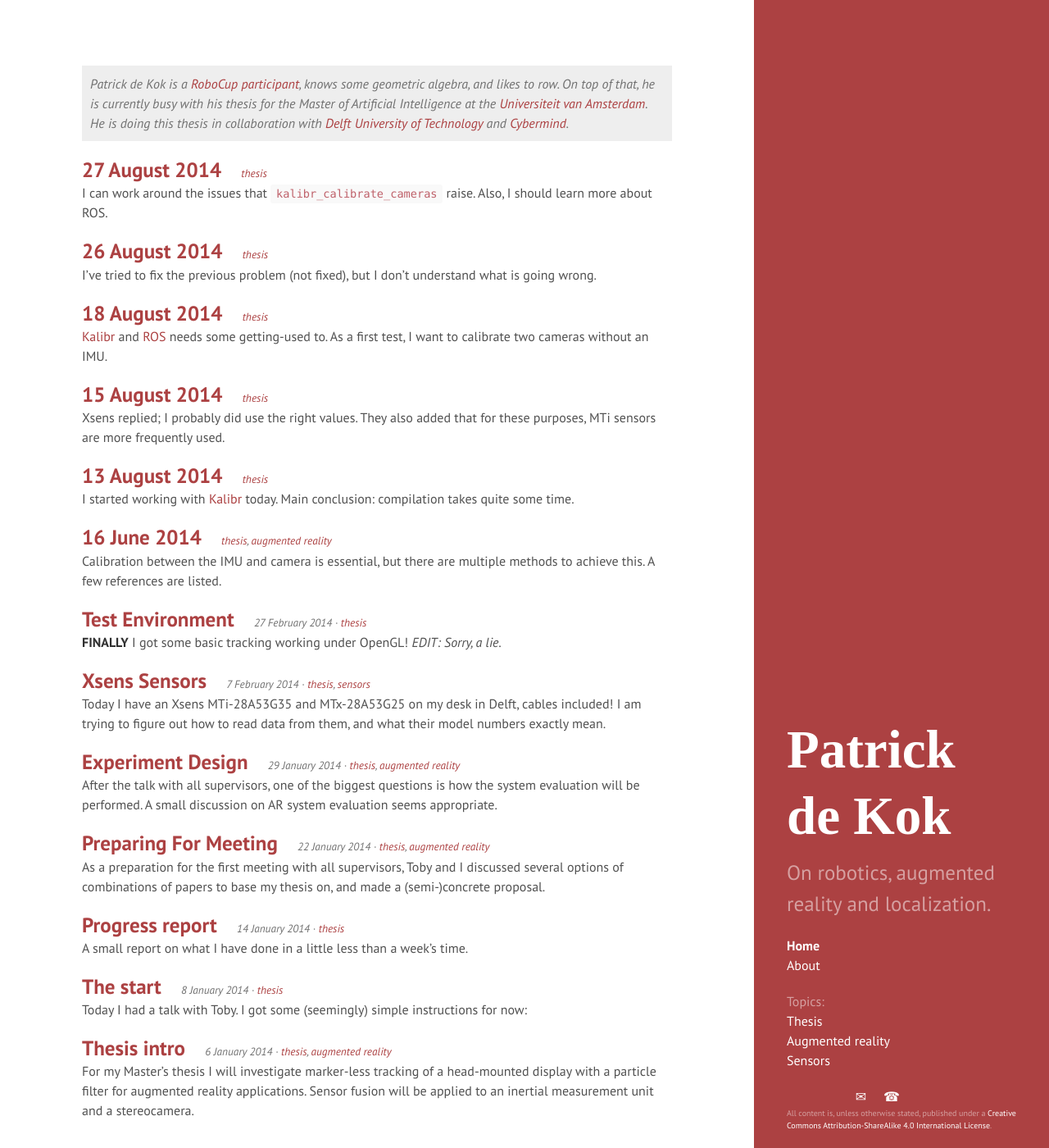
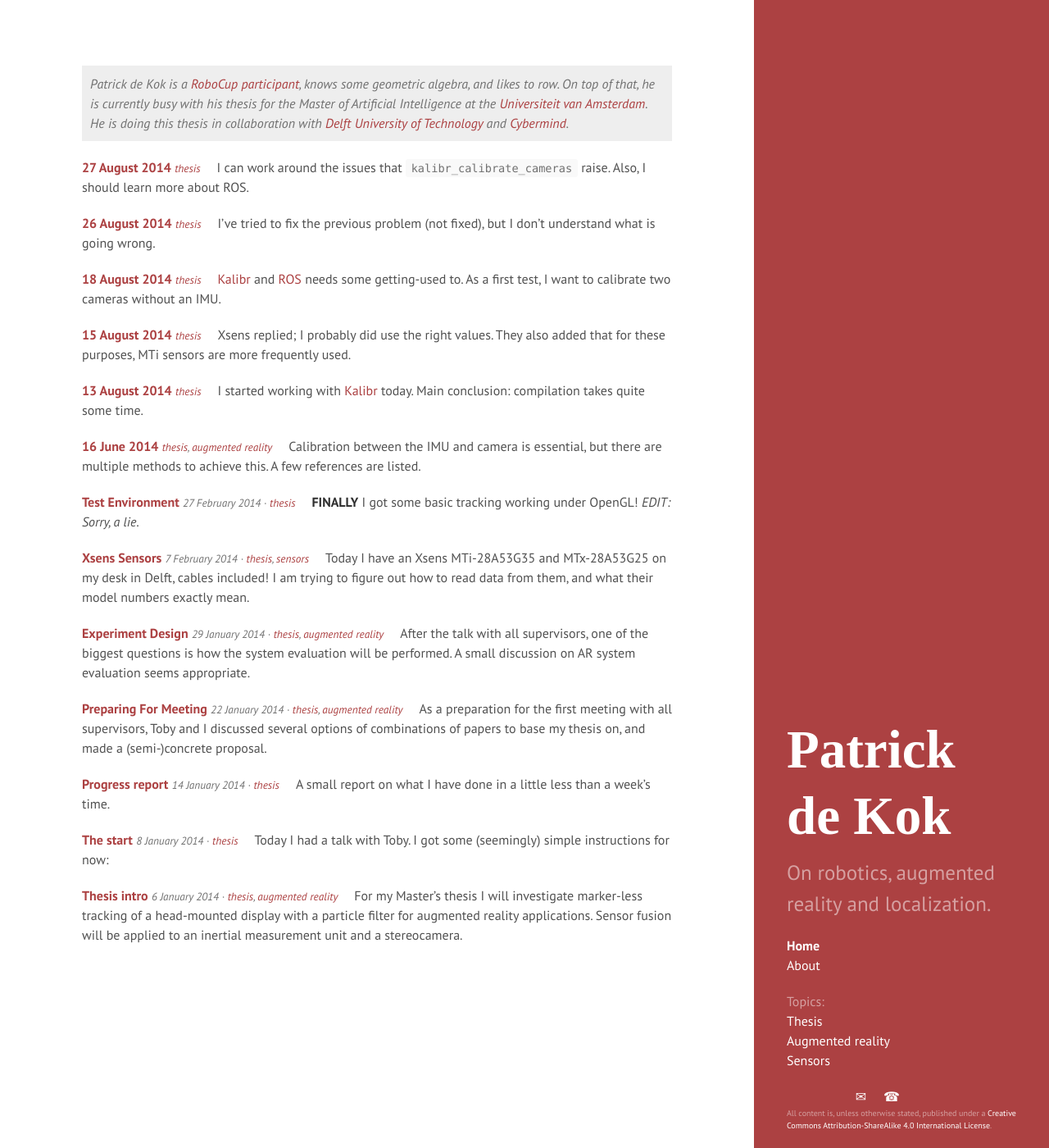
Before and after one commit to pkok/pkok.github.io, a Jekyll site: the page built from index.html, in a window 1280 px wide and 1400 px high. Shown: the whole window at 82% size. Built offline with Jekyll 4.4.1, drawn with Linux system fonts in a browser that asks for light colours; some web fonts are replaced; Markdown is read by kramdown in place of the engine named in the settings; the list of posts is cut into pages by our own code.

Commit message:
Fixed some layout nuisances.

```diff
--- a/_includes/head.html
+++ b/_includes/head.html
@@ -6,8 +6,10 @@
   <meta name="viewport" content="width=device-width, initial-scale=1.0, maximum-scale=1">
 
   <title>
-    {% if page.title %}
+    {% if page.title and page.title != empty %}
       {{ page.title }} &middot; {{ site.title }}
+    {% elsif page.date %}
+    Post of {{ page.date | date: "%-d %B %Y" }} &middot; {{ site.title }}
     {% else %}
       {{ site.title }} &middot; {{ site.tagline }}
     {% endif %}
--- a/_includes/post_snippet.html
+++ b/_includes/post_snippet.html
@@ -1,4 +1,4 @@
-<article class="post">
+<article class="post-snippet">
   <header>
     <h3 class="post-title">
       <a href="{{ post.url }}">
--- a/css/pkok.css
+++ b/css/pkok.css
@@ -57,7 +57,7 @@ address {
 }
 
 /* In-article styles */
-article.post > p:first-of-type,
+/*article.post > p:first-of-type,*/
 figure,
 #intro {
   color: #717171;
@@ -81,19 +81,28 @@ figure img {
   max-width: 100%;
 }
 
+.post-snippet header {
+  display: block;
+  float:left;
+  font-size: 0.8rem;
+  color: #717171;
+  margin-right: 1rem;
+}
+
 .post header {
   display: block;
   font-size: 0.8rem;
   color: #717171;
+  text-align: right;
 }
 
-header > .post-title {
+.post-snippet header > .post-title {
   display: inline-block;
   margin: 0;
+  font-size: medium;
 }
 
 header > .metadata {
-  margin-left: 1rem;
   font-size: smaller;
   font-style: italic;
 }
@@ -121,3 +130,7 @@ ul.categories li:last-of-type:after {
 }
 
 hr { margin: 0; padding: 0; }
+
+code {
+  color: #717171;
+}
```
